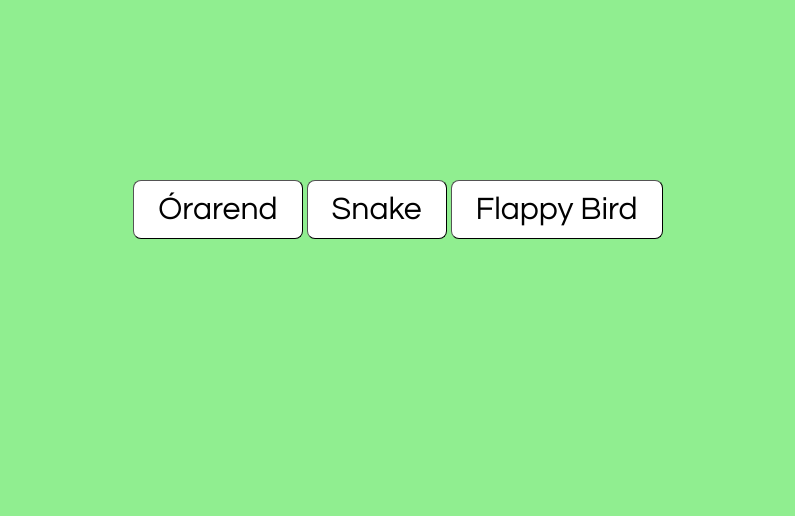
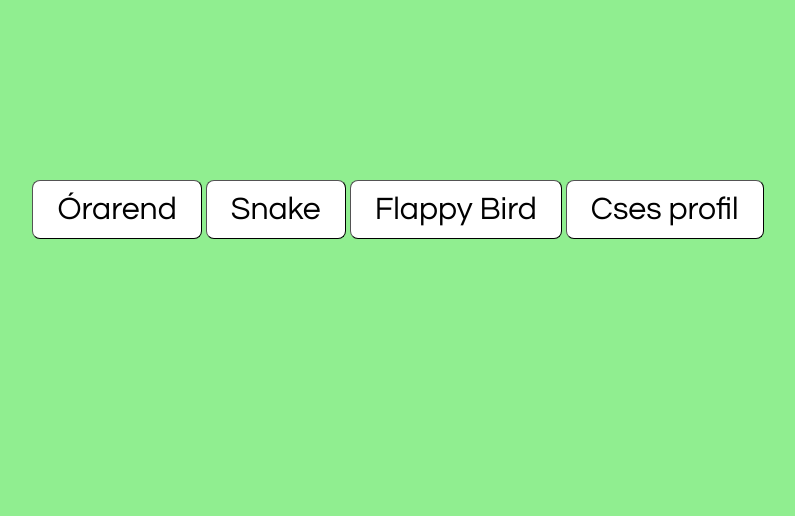
Before and after one commit to KD229/Skola, a plain HTML site: page index.html in a window 1280 px wide. Shown: the part 160-676 px from the top of the page, without its empty margins (242-1037 px from the left). Drawn offline with Linux system fonts and the light colour scheme.

Commit message:
Update index.html
Added cses button

```diff
--- a/index.html
+++ b/index.html
@@ -47,6 +47,8 @@
         <button type="button" onclick="window.open('orarend/orarend.html','_self')" class="listButton">Órarend</button>
         <button type="button" onclick="window.open('snake/snake.html','_self')" class="listButton">Snake</button>
         <button type="button" onclick="window.open('FlappyBird2/flappy%20bird.html','_self')" class="listButton">Flappy Bird</button>
+        <button type="button" onclick="window.open('https://cses.fi/user/155572','_self')" class="listButton">Cses profil</button>
+
     <div style="width: 99%; position: absolute; bottom: 34px;">
         <button type="button" onclick="githublink()" class="githubButton"><img src="images/Github Logo.png"></button>
     </div>
```
